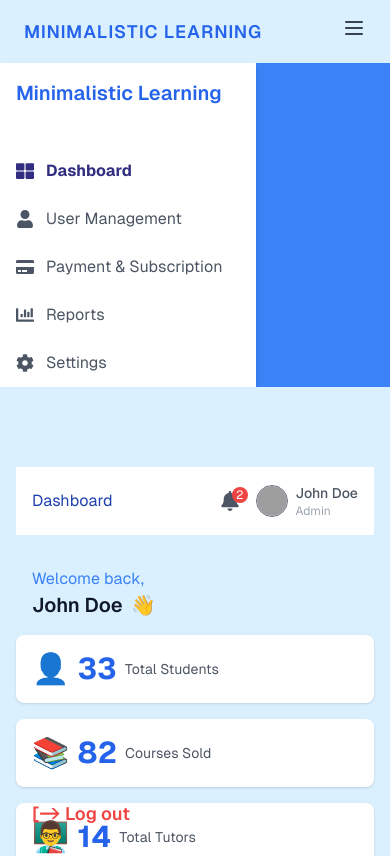
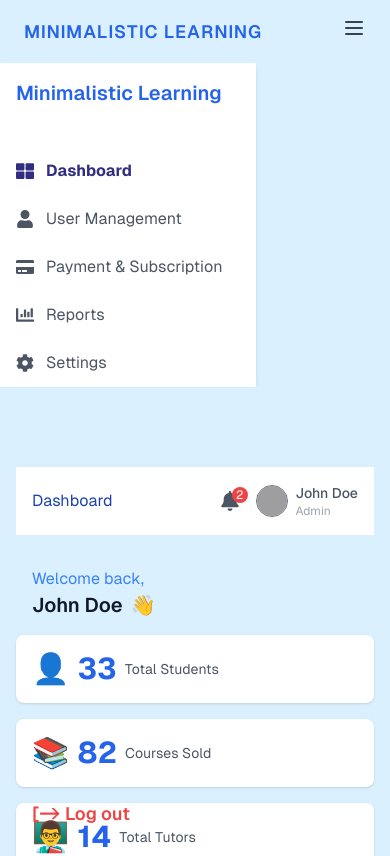
Before and after one commit to Parthhdoshi/education_platform, a Next.js app: page /AdminDashboard in a window 390 px wide. Shown: the top 856 px of the page. Built offline with nearby package versions, Linux system fonts and the light colour scheme; grey boxes are pictures that could not be loaded.

Commit message:
"Updated AdminDashboard"

```diff
--- a/app/AdminDashboard/page.tsx
+++ b/app/AdminDashboard/page.tsx
@@ -30,7 +30,7 @@ const AdminDashboard = () => {
   ];
 
   return (
-    <div className="flex flex-wrap bg-blue-500">
+    <div className="flex flex-wrap sm:w-full">
 
       {/* Sidebar */}
       <aside className="w-64 bg-white shadow-md">
@@ -89,7 +89,7 @@ const AdminDashboard = () => {
       {/* Main Content */}
       <main className="flex-1 p-4 md:p-7 bg-[#daf0ff]">
         {/* Header with Dashboard title, notifications, and user profile */}
-    <div className="flex justify-between items-center bg-white  p-4 mt-16 lg:mt-0">
+    <div className="flex justify-between items-center bg-white  p-4 mt-16 lg:mt-0 sm:w-full">
     <h1 className="text-x2 md:text-2xl text-blue-800">Dashboard</h1>
 
            {/* Right Side: Notifications & Profile */}
@@ -309,4 +309,4 @@ const AdminDashboard = () => {
   );
 };
 
-export default AdminDashboard;
+export default AdminDashboard;
--- a/package.json
+++ b/package.json
@@ -15,9 +15,9 @@
     "@mui/material": "^6.2.1",
     "@next/swc-win32-x64-msvc": "^15.2.4",
     "@tanstack/react-query": "^5.69.0",
-    "autoprefixer": "^10.4.21",
     "@types/react-icons": "^2.2.7",
     "@types/recharts": "^1.8.29",
+    "autoprefixer": "^10.4.21",
     "axios": "^1.8.4",
     "bcrypt": "^5.1.1",
     "class-variance-authority": "^0.7.0",
@@ -39,6 +39,7 @@
   },
   "devDependencies": {
     "@types/bcrypt": "^5.0.2",
+    "@types/jquery": "^3.5.32",
     "@types/node": "^20",
     "@types/react": "^18",
     "@types/react-dom": "^18",
```
Also changed, not shown: 1 other file (tests, documents, lock files or other folders).
